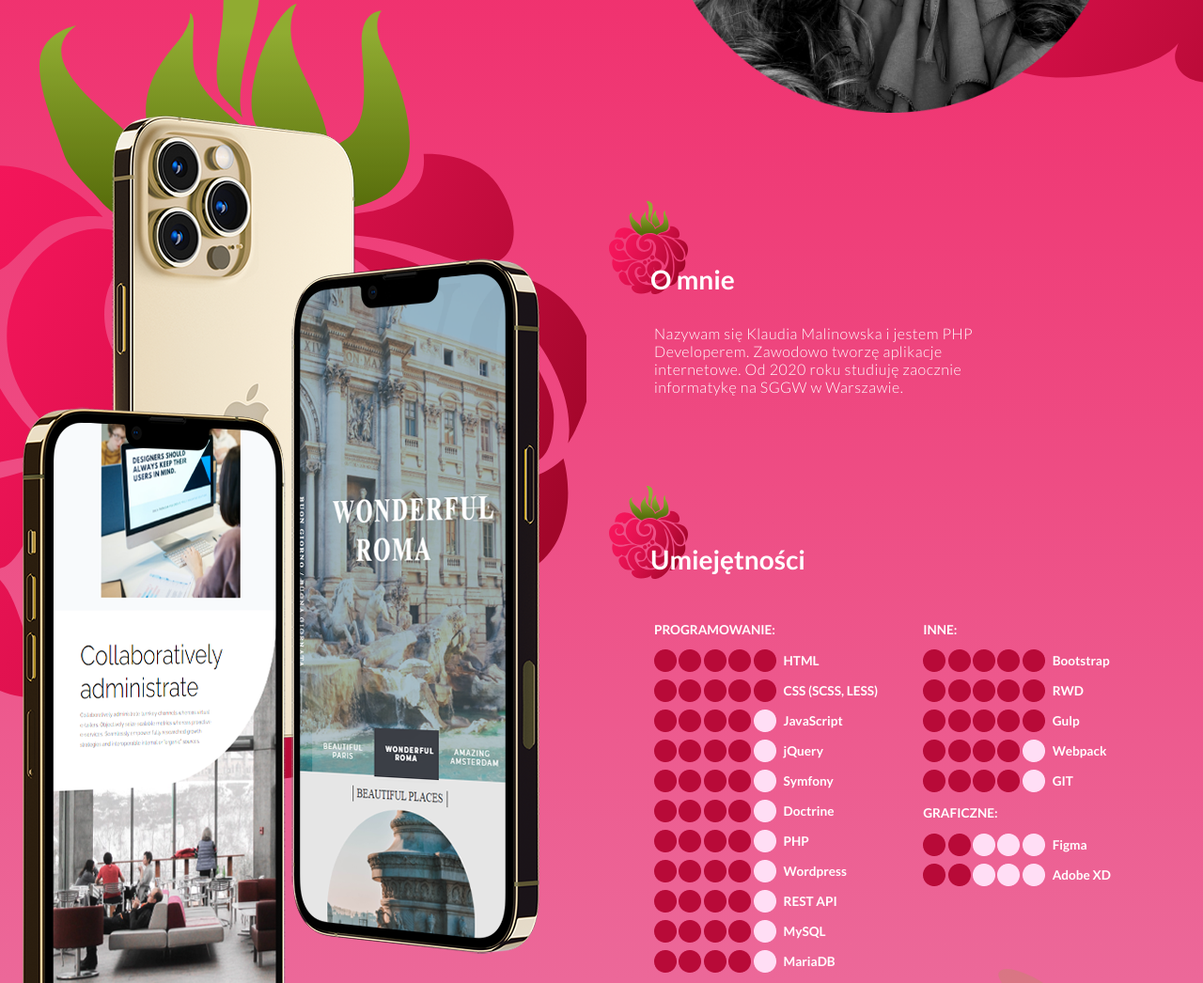
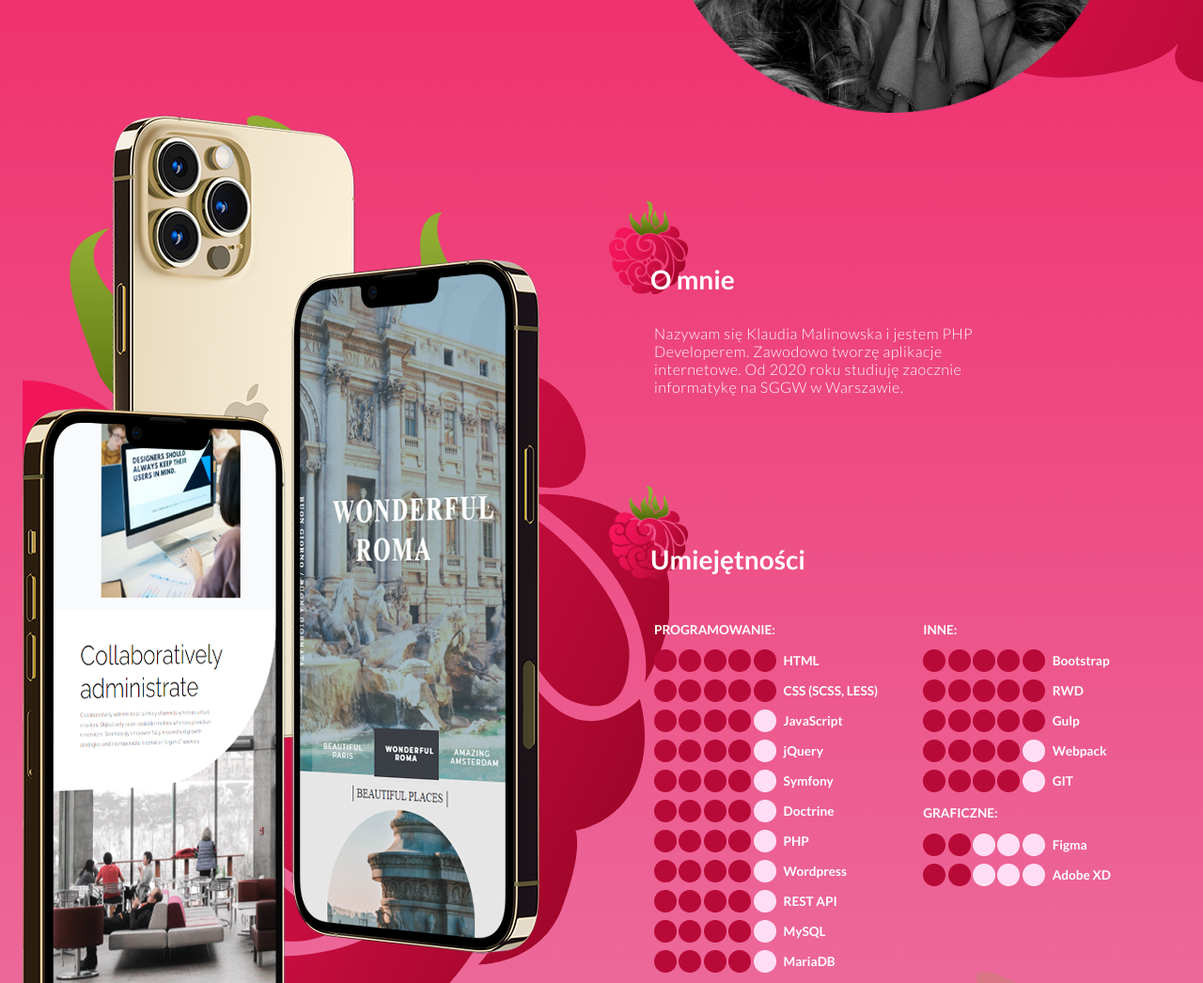
Before and after one commit to mvlinowskv/mvlinowskv_new, a website: page dist/index.html in a window 1280 px wide. Shown: the part 560-1606 px from the top of the page at 94% size. Drawn offline with Linux system fonts and the light colour scheme.

Commit message:
fix: change position raspberries

```diff
--- a/src/scss/_last-projects.scss
+++ b/src/scss/_last-projects.scss
@@ -4,12 +4,13 @@
         justify-content: center;
         flex-direction: column;
         align-items: center;
+        position: relative;
     }
     &:before {
         content: "";
         position: absolute;
         right: 0;
-        top: 50%;
+        top: -15%;
         width: 40rem;
         height: 64rem;
         background-repeat: no-repeat;
--- a/src/scss/_nav.scss
+++ b/src/scss/_nav.scss
@@ -17,6 +17,8 @@
         display: flex;
         justify-content: end;
         position: relative;
+        max-width: 1920px;
+        margin: auto;
     }
     &__hamburger {
         border: 0;
--- a/src/scss/_skills.scss
+++ b/src/scss/_skills.scss
@@ -3,24 +3,7 @@
     align-items: center;
     gap: clamp(1rem, 1vw, 2rem);
     flex-direction: column-reverse;
-    &::before {
-        background-image: url("/images/raspberry-left.svg");
-        background-position: center;
-        background-size: cover;
-        content: "";
-        position: absolute;
-        top: 0;
-        left: 0;
-        width: 27rem;
-        height: 43rem;
-        z-index: -1;
-        top: 27%;
-        @media (min-width: 991px) {
-            width: 39rem;
-            height: 57rem;
-            top: 15%;
-        }
-    }
+    position: relative;
     @media (min-width: 991px) {
         flex-direction: row;
     }
@@ -35,6 +18,27 @@
         }
     }
     &__phones {
+        &::before {
+            background-image: url("/images/raspberry-left.svg");
+            background-position: center;
+            background-size: cover;
+            content: "";
+            position: absolute;
+            top: 0;
+            left: 0;
+            width: 27rem;
+            height: 43rem;
+            z-index: -1;
+            top: 27%;
+            @media (min-width: 991px) {
+                // width: 39rem;
+                // height: 57rem;
+                // top: 15%;
+                width: 43rem;
+                height: 62rem;
+                top: 0%;
+            }
+        }
         @media (min-width: 991px) {
             bottom: 12rem;
             width: 100%;
```
Also changed, not shown: dist/css/styles.min.css, 1 other file.
